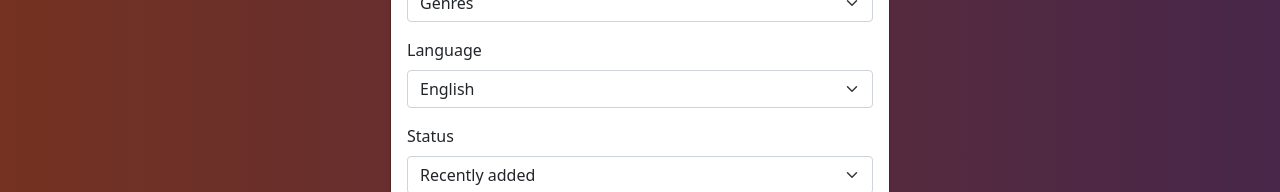
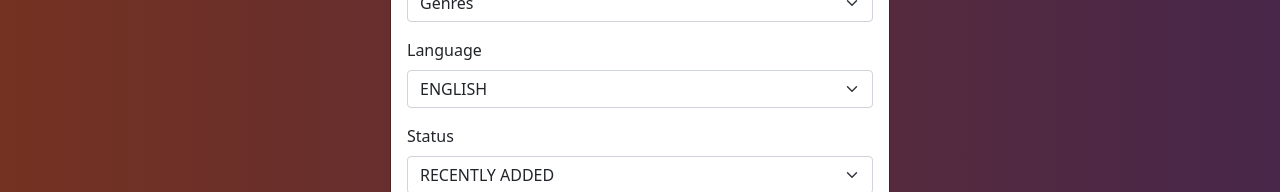
Before and after one commit to dorbtz/bug-time-movies-react, a React (Create React App) app: page /add in a window 1280 px wide. Both pictures are taken after a click on the button "Add Movie". Shown: the part 608-800 px from the top of the page. Built offline with nearby package versions, Linux system fonts and the light colour scheme; no server answers.

Commit message:
commet files

```diff
--- a/src/components/AddMovie.js
+++ b/src/components/AddMovie.js
@@ -202,19 +202,18 @@ export class AddMovie extends React.Component {
                                 <Form.Label>Language</Form.Label>
                                 <Form.Select aria-label="Floating label select example" value={this.state.language}
                                   onChange={(event) => this.setState({language: event.target.value})}>
-                                  <option value="english">English</option>
-                                  <option value="hebrew">Hebrew</option>
-                                  <option value="spanish">Spanish</option>
+                                  <option value="english">ENGLISH</option>
+                                  <option value="hebrew">HEBREW</option>
+                                  <option value="spanish">SPANISH</option>
                                 </Form.Select>
                             </Form.Group>
 
                             <Form.Group className="mb-3">
                                 <Form.Label>Status</Form.Label>
-                                <Form.Select aria-label="Floating label select example" value={this.state.status}
-                                  onChange={(event) => this.setState({status: event.target.value})} >
-                                  <option value="recently-added">Recently added</option>
-                                  <option value="top-rated">Top rated</option>
-                                  <option value="most-watched">Most watched</option>
+                                <Form.Select aria-label="Floating label select example" value={this.state.status} onChange={(event) => this.setState({status: event.target.value})}>
+                                  <option value="recently-added">RECENTLY ADDED</option>
+                                  <option value="most-watched">MOST WATCHED</option>
+                                  <option value="top-rated">TOP RATED</option>
                                 </Form.Select>
                             </Form.Group>
 
```
Also changed, not shown: src/components/MovieDetails.js (indentation only).
